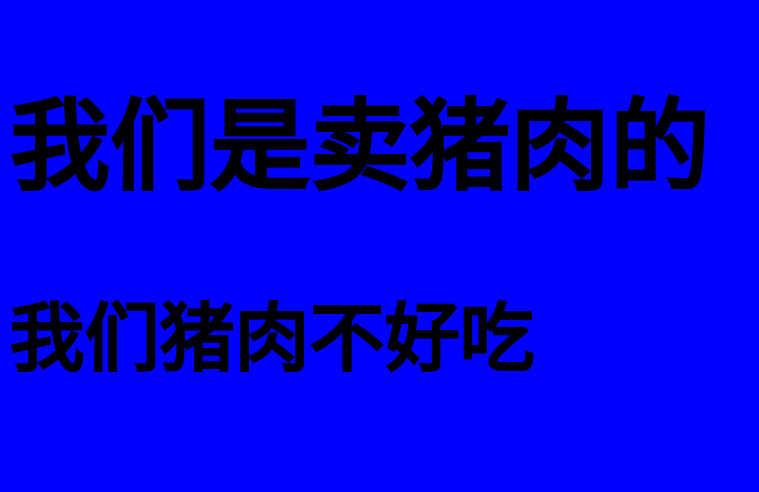
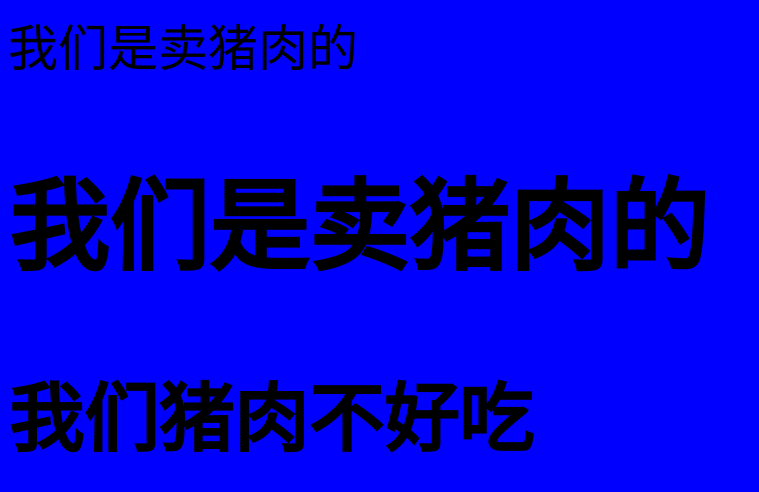
Before and after one commit to 770869584/blog-test, a plain HTML site: page index.html in a window 1280 px wide. Shown: the whole page, without its empty margins (0-759 px from the left). Drawn offline with Linux system fonts and the light colour scheme.

Commit message:
添加了一行话

```diff
--- a/index.html
+++ b/index.html
@@ -9,6 +9,7 @@
 </head>
 
 <body>
+    我们是卖猪肉的
     <h1>
         我们是卖猪肉的
     </h1>
```
